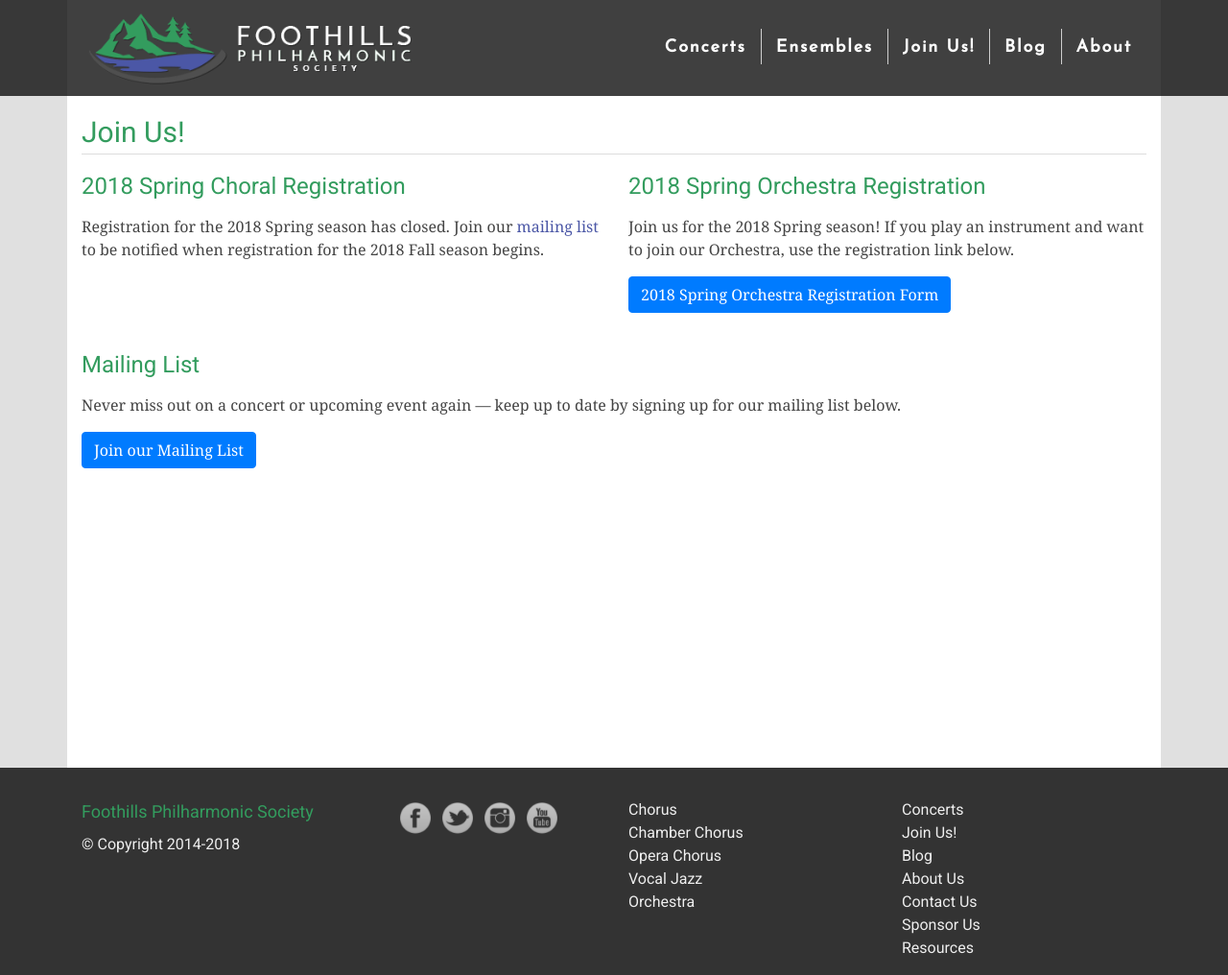
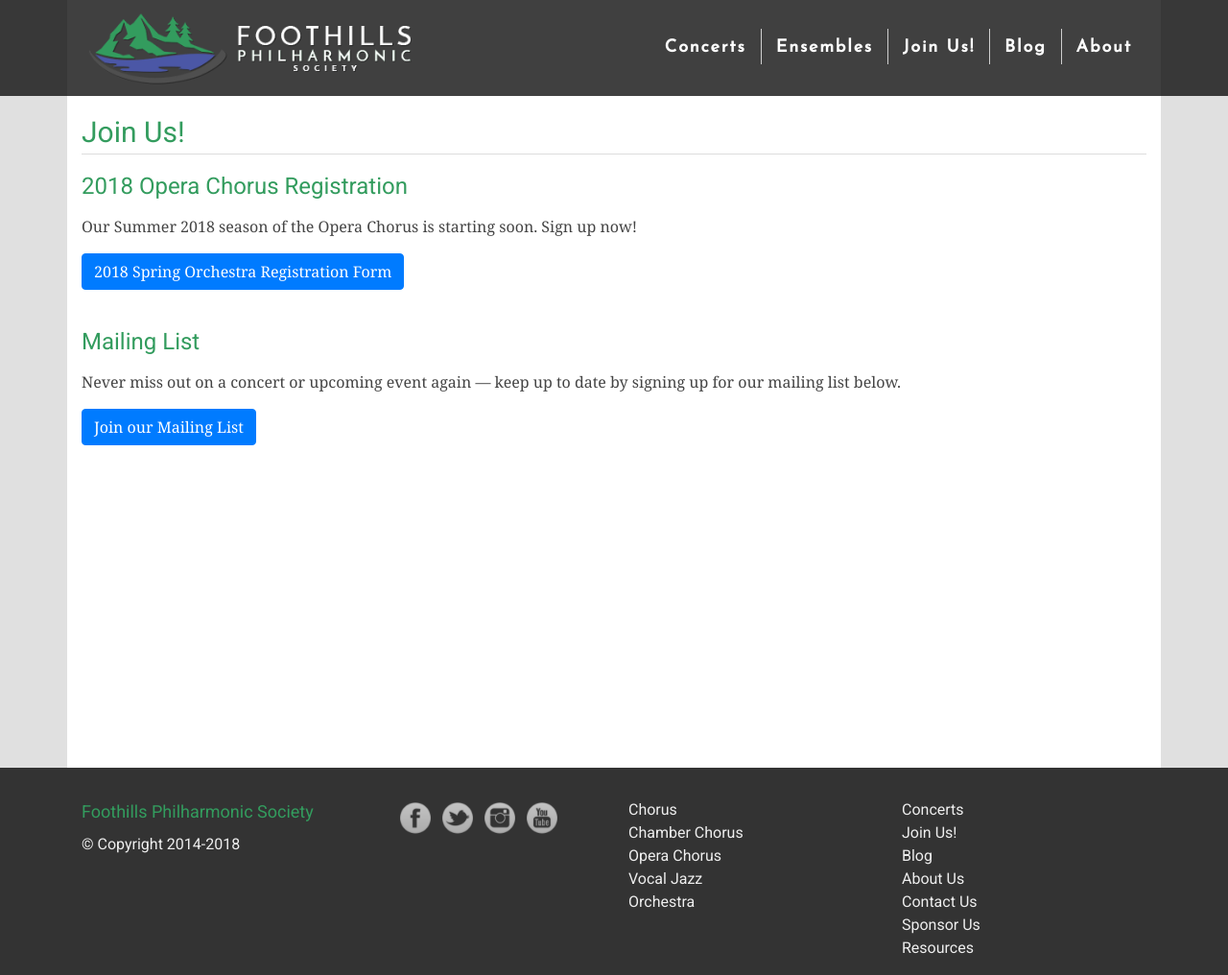
Before and after one commit to percyhanna/fps, a Jekyll site: the page built from join.html, in a window 1280 px wide and 1016 px high. Shown: the whole window at 96% size. Built offline with Jekyll 4.4.1, drawn with Linux system fonts in a browser that asks for light colours; nearby versions of some CDN libraries; Markdown is read by kramdown in place of the engine named in the settings.

Commit message:
Add Opera Chorus registration

```diff
--- a/join.html
+++ b/join.html
@@ -6,17 +6,12 @@
         <h1>Join Us!</h1>
 
         <div class="row">
-          <div class="col-md col-12">
-            <h2>2018 Spring Choral Registration</h2>
-            <p>Registration for the 2018 Spring season has closed. Join our <a href="http://eepurl.com/bzn_Jf" target="_blank">mailing list</a> to be notified when registration for the 2018 Fall season begins.</p>
-          </div>
-
-          <div class="col-md col-12">
-            <h2>2018 Spring Orchestra Registration</h2>
-            <p>Join us for the 2018 Spring season! If you play an instrument and want to join our Orchestra, use the registration link below.</p>
+          <div class="col">
+            <h2>2018 Opera Chorus Registration</h2>
+            <p>Our Summer 2018 season of the Opera Chorus is starting soon. Sign up now!</p>
 
             <p>
-              <a class="btn btn-primary" href="https://goo.gl/forms/gUvgBcgYXDaU4pp92" target="_blank">2018 Spring Orchestra Registration Form</a>
+              <a class="btn btn-primary" href="https://docs.google.com/forms/d/e/1FAIpQLSeo1cimjJaq_dthqCs4iu2HyV9Bglnr5f6nu8oW9tQ9tbnbIA/viewform" target="_blank">2018 Spring Orchestra Registration Form</a>
             </p>
           </div>
         </div>
```
